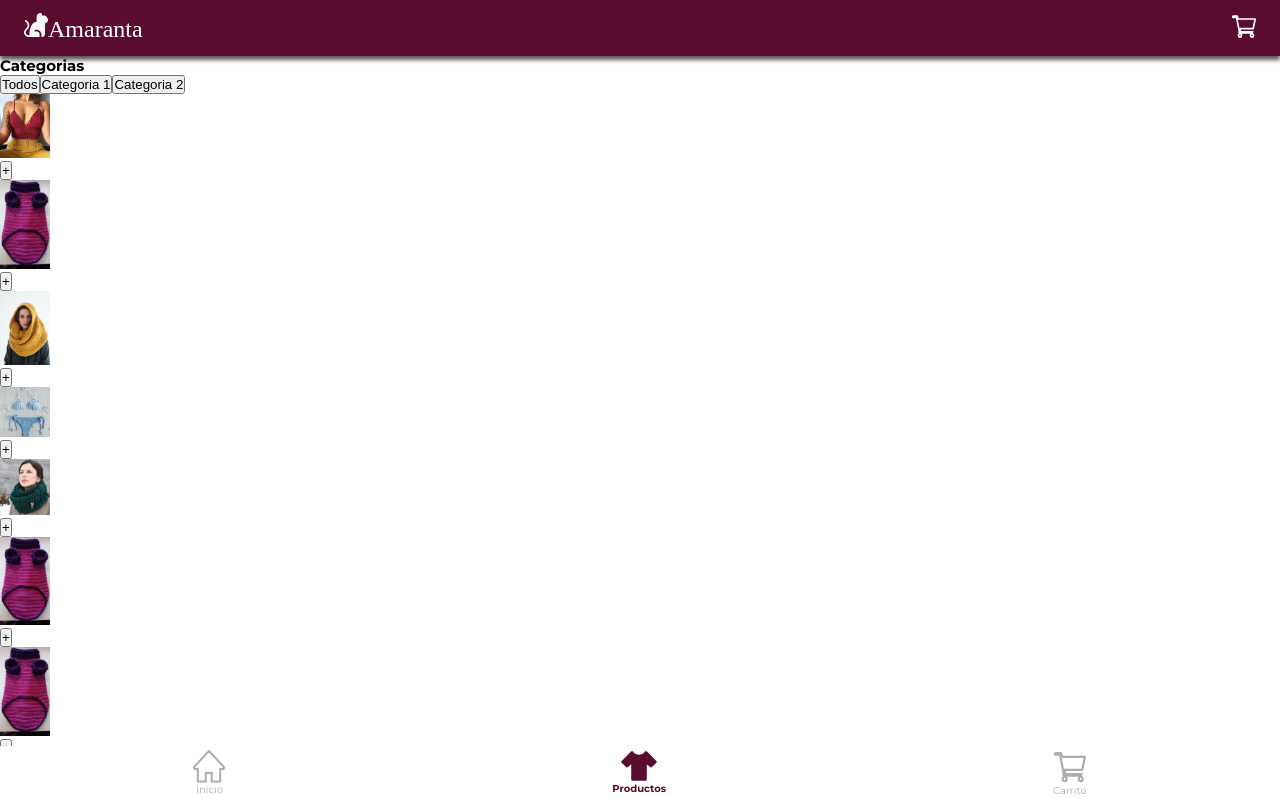
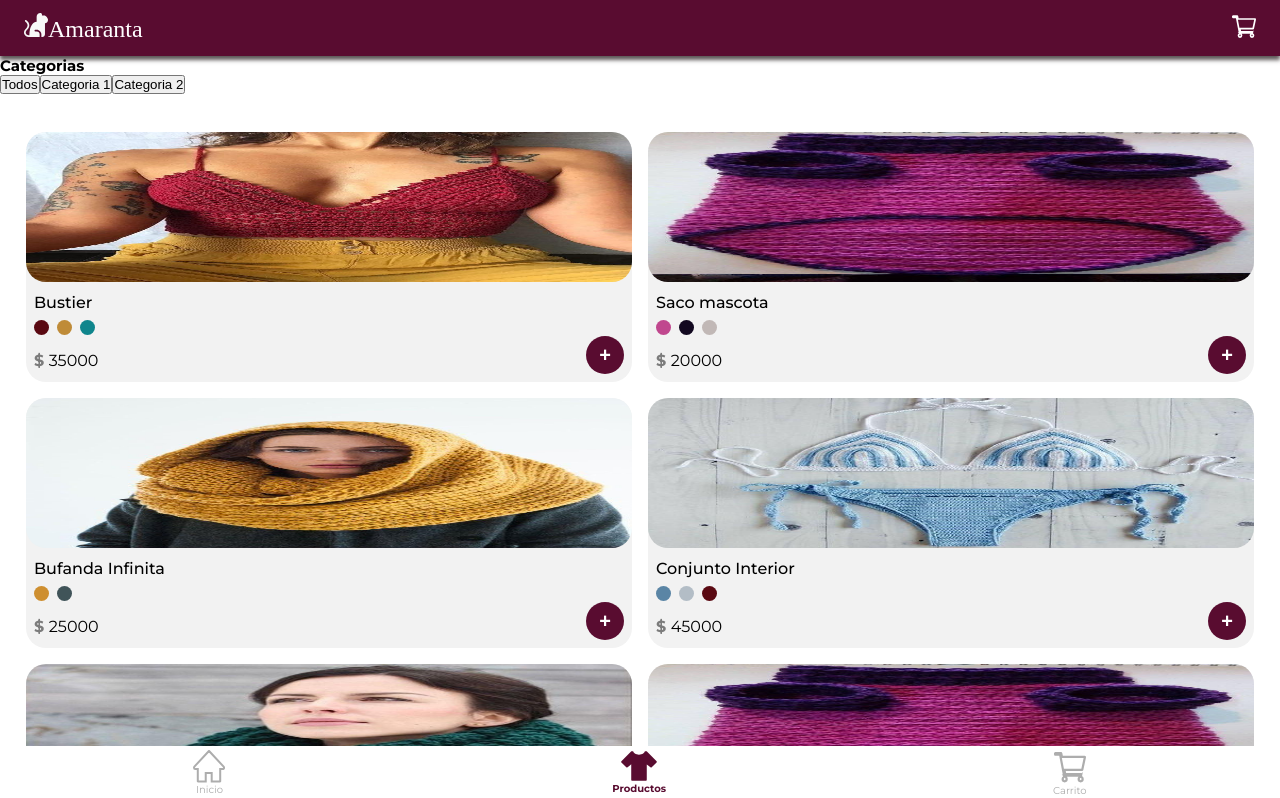
Before and after one commit to ourainbows/amaranta-store, a React (Create React App) app: page /productos in a window 1280 px wide. Shown: the top 798 px of the page. Built offline with nearby package versions, Linux system fonts and the light colour scheme; a web font is replaced by a local one.

Commit message:
Created styles for card product

```diff
--- a/src/components/AddToCart.jsx
+++ b/src/components/AddToCart.jsx
@@ -1,6 +1,8 @@
+import styles from "../styles/addToCart.module.css"
+
 function AddToCart() {
     return (
-        <button>+</button>
+        <button className={styles.add}>+</button>
     )
 }
 export {AddToCart}
--- a/src/components/CartSvg.jsx
+++ b/src/components/CartSvg.jsx
@@ -1,7 +1,7 @@
 function CartSvg() {
     return (
         <svg width="32" height="34" viewBox="0 0 29 28" fill="none" xmlns="http://www.w3.org/2000/svg">
-            <path d="M25.6113 16.4042L25.6113 16.4042C25.5752 16.5735 25.4602 16.617 25.4111 16.617H10.6521H9.44244L9.6699 17.805L9.99943 19.5262L10.1549 20.3381H10.9816H24.4957C24.5361 20.3381 24.5887 20.3549 24.639 20.4222C24.6905 20.4912 24.7201 20.5928 24.6959 20.707L24.4675 21.7804H22.1942H11.6391H9.30028L10.9161 23.4712C11.2618 23.833 11.4861 24.3476 11.4861 24.9318C11.4861 26.1062 10.6103 26.9437 9.66667 26.9437C8.723 26.9437 7.84722 26.1062 7.84722 24.9318C7.84722 24.1554 8.24236 23.5063 8.787 23.1717L9.37561 22.8101L9.2457 22.1316L5.70891 3.66L5.55344 2.84806H4.72675H1.20833C1.17301 2.84806 1.12889 2.83459 1.08396 2.78659C1.03797 2.73746 1 2.65875 1 2.55722V1.69666C1 1.59513 1.03797 1.51642 1.08396 1.46729C1.12889 1.41929 1.17301 1.40582 1.20833 1.40582H6.37038C6.41996 1.40582 6.53858 1.45122 6.57203 1.62597L6.57204 1.62602L7.03352 4.03612L7.18899 4.84806H8.01568H27.7912C27.8316 4.84806 27.8841 4.86487 27.9344 4.93218C27.986 5.00113 28.0156 5.10271 27.9913 5.21689L25.6113 16.4042ZM22.9172 23.4712L24.4488 21.8683L24.4181 22.0126L24.2596 22.7578L24.9359 23.1085C25.5357 23.4195 25.9861 24.1017 25.9861 24.9318C25.9861 26.1062 25.1103 26.9437 24.1667 26.9437C23.223 26.9437 22.3472 26.1062 22.3472 24.9318C22.3472 24.3476 22.5715 23.833 22.9172 23.4712Z" stroke="#ADADAD" stroke-width="2" />
+            <path d="M25.6113 16.4042L25.6113 16.4042C25.5752 16.5735 25.4602 16.617 25.4111 16.617H10.6521H9.44244L9.6699 17.805L9.99943 19.5262L10.1549 20.3381H10.9816H24.4957C24.5361 20.3381 24.5887 20.3549 24.639 20.4222C24.6905 20.4912 24.7201 20.5928 24.6959 20.707L24.4675 21.7804H22.1942H11.6391H9.30028L10.9161 23.4712C11.2618 23.833 11.4861 24.3476 11.4861 24.9318C11.4861 26.1062 10.6103 26.9437 9.66667 26.9437C8.723 26.9437 7.84722 26.1062 7.84722 24.9318C7.84722 24.1554 8.24236 23.5063 8.787 23.1717L9.37561 22.8101L9.2457 22.1316L5.70891 3.66L5.55344 2.84806H4.72675H1.20833C1.17301 2.84806 1.12889 2.83459 1.08396 2.78659C1.03797 2.73746 1 2.65875 1 2.55722V1.69666C1 1.59513 1.03797 1.51642 1.08396 1.46729C1.12889 1.41929 1.17301 1.40582 1.20833 1.40582H6.37038C6.41996 1.40582 6.53858 1.45122 6.57203 1.62597L6.57204 1.62602L7.03352 4.03612L7.18899 4.84806H8.01568H27.7912C27.8316 4.84806 27.8841 4.86487 27.9344 4.93218C27.986 5.00113 28.0156 5.10271 27.9913 5.21689L25.6113 16.4042ZM22.9172 23.4712L24.4488 21.8683L24.4181 22.0126L24.2596 22.7578L24.9359 23.1085C25.5357 23.4195 25.9861 24.1017 25.9861 24.9318C25.9861 26.1062 25.1103 26.9437 24.1667 26.9437C23.223 26.9437 22.3472 26.1062 22.3472 24.9318C22.3472 24.3476 22.5715 23.833 22.9172 23.4712Z" stroke="#ADADAD" strokeWidth="2" />
         </svg>
     )
 }
--- a/src/components/Catalog.jsx
+++ b/src/components/Catalog.jsx
@@ -1,16 +1,18 @@
 import { dataProducts } from "../data"
 import { Product } from "./Product"
+import styles from "../styles/catalog.module.css"
+
 
 function Catalog() {
     return (
-        <>
+        <main className={styles.containerCatalog}>
             {dataProducts.map(product => (
                 <Product
                     key={product.id}
                     product={product}
                 />
             ))}
-        </>
+        </main>
     )
 }
 
--- a/src/components/HomeSvg.jsx
+++ b/src/components/HomeSvg.jsx
@@ -1,7 +1,7 @@
 function HomeSvg() {
     return (
         <svg width="32" height="33" viewBox="0 0 32 33" fill="none" xmlns="http://www.w3.org/2000/svg">
-            <path d="M27.0808 31.4774H18.695V23.9784V22.9784H17.695H13.7416H12.7416V23.9784V31.4774H4.92057C4.90786 31.4774 4.88425 31.4739 4.85366 31.441C4.82184 31.4068 4.79102 31.3468 4.79102 31.2633V20.1197V19.1197H3.79102H2.25908C1.63214 19.1197 1 18.5477 1 17.6914C1 17.291 1.14978 16.9183 1.39551 16.654C1.3956 16.6539 1.39568 16.6539 1.39576 16.6538L15.9348 1.03708L15.9357 1.0361C15.9512 1.01945 15.9656 1.01044 15.9761 1.00578C15.9863 1.00122 15.9944 1 16.0007 1C16.0069 1 16.015 1.00122 16.0253 1.00578C16.0357 1.01044 16.0501 1.01945 16.0656 1.0361L16.0665 1.03708L30.6056 16.6538C30.6056 16.6539 30.6057 16.6539 30.6058 16.654C31.1311 17.2189 31.1311 18.1619 30.6077 18.7267L30.6063 18.7283C30.3662 18.9885 30.0547 19.1197 29.7422 19.1197H28.2103H27.2103V20.1197V31.2633C27.2103 31.3468 27.1795 31.4068 27.1477 31.441C27.1171 31.4739 27.0935 31.4774 27.0808 31.4774Z" stroke="#ADADAD" stroke-width="2" />
+            <path d="M27.0808 31.4774H18.695V23.9784V22.9784H17.695H13.7416H12.7416V23.9784V31.4774H4.92057C4.90786 31.4774 4.88425 31.4739 4.85366 31.441C4.82184 31.4068 4.79102 31.3468 4.79102 31.2633V20.1197V19.1197H3.79102H2.25908C1.63214 19.1197 1 18.5477 1 17.6914C1 17.291 1.14978 16.9183 1.39551 16.654C1.3956 16.6539 1.39568 16.6539 1.39576 16.6538L15.9348 1.03708L15.9357 1.0361C15.9512 1.01945 15.9656 1.01044 15.9761 1.00578C15.9863 1.00122 15.9944 1 16.0007 1C16.0069 1 16.015 1.00122 16.0253 1.00578C16.0357 1.01044 16.0501 1.01945 16.0656 1.0361L16.0665 1.03708L30.6056 16.6538C30.6056 16.6539 30.6057 16.6539 30.6058 16.654C31.1311 17.2189 31.1311 18.1619 30.6077 18.7267L30.6063 18.7283C30.3662 18.9885 30.0547 19.1197 29.7422 19.1197H28.2103H27.2103V20.1197V31.2633C27.2103 31.3468 27.1795 31.4068 27.1477 31.441C27.1171 31.4739 27.0935 31.4774 27.0808 31.4774Z" stroke="#ADADAD" strokeWidth="2" />
         </svg>
 
     )
--- a/src/components/Product.jsx
+++ b/src/components/Product.jsx
@@ -4,11 +4,25 @@ import { AddToCart } from "./AddToCart"
 function Product({ product }) {
     return (
         <div className={styles.containerProducts}>
-            <img src={product.image} alt={product.name} width="50"/>
-            <div>
-
+            <img src={product.image} alt={product.name} width="50" />
+            <div className={styles.containerProductsInfo}>
+                <span className={styles.productName}>{product.name}</span>
+                <div className={styles.colors}>
+                    {product.colors.map(color => (
+                        <div
+                            key={color}
+                            style={{
+                                backgroundColor: color
+                            }}
+                        ></div>
+                    ))
+                    }
+                </div>
+                <div className={styles.containerPriceButton}>
+                    <p><span>$ </span>{product.price}</p>
+                    <AddToCart />
+                </div>
             </div>
-            <AddToCart />
         </div>
     )
 }
--- a/src/components/ShirtSvg.jsx
+++ b/src/components/ShirtSvg.jsx
@@ -1,7 +1,7 @@
 function ShirtSvg() {
     return (
         <svg width="38" height="32" viewBox="0 0 22 18" fill="none" xmlns="http://www.w3.org/2000/svg">
-            <path d="M6.5 9.07V8.05457L5.69515 8.67369L4.39515 9.67369L4.3692 9.69364L4.34609 9.71681C4.30001 9.76297 4.24529 9.7996 4.18505 9.82459C4.1248 9.84958 4.06022 9.86244 3.995 9.86244C3.92978 9.86244 3.8652 9.84958 3.80496 9.82459C3.74471 9.7996 3.68999 9.76297 3.64392 9.71681L3.64393 9.71679L3.64039 9.71331L0.812036 6.93493C0.766415 6.8891 0.730191 6.83479 0.70541 6.77505C0.68042 6.7148 0.667557 6.65022 0.667557 6.585C0.667557 6.51978 0.68042 6.4552 0.70541 6.39495C0.7304 6.33471 0.767026 6.27999 0.813192 6.23392L0.813554 6.23355L6.54711 0.5H7.56814C7.71983 1.04595 8.11082 1.50155 8.59971 1.82823C9.23503 2.25275 10.0847 2.5 11 2.5C11.9153 2.5 12.765 2.25275 13.4003 1.82823C13.8892 1.50155 14.2802 1.04595 14.4319 0.5H15.4529L21.1864 6.23355C21.3812 6.42829 21.3812 6.74171 21.1864 6.93645L18.3591 9.76377C18.1631 9.9527 17.8441 9.95207 17.6489 9.76188L17.628 9.7415L17.6049 9.72369L16.3049 8.72369L15.5 8.10457V9.12V17C15.5 17.1326 15.4473 17.2598 15.3536 17.3536C15.2598 17.4473 15.1326 17.5 15 17.5H7C6.86739 17.5 6.74022 17.4473 6.64645 17.3536C6.55268 17.2598 6.5 17.1326 6.5 17V9.07Z" stroke="#ADADAD" stroke-width="1"  />
+            <path d="M6.5 9.07V8.05457L5.69515 8.67369L4.39515 9.67369L4.3692 9.69364L4.34609 9.71681C4.30001 9.76297 4.24529 9.7996 4.18505 9.82459C4.1248 9.84958 4.06022 9.86244 3.995 9.86244C3.92978 9.86244 3.8652 9.84958 3.80496 9.82459C3.74471 9.7996 3.68999 9.76297 3.64392 9.71681L3.64393 9.71679L3.64039 9.71331L0.812036 6.93493C0.766415 6.8891 0.730191 6.83479 0.70541 6.77505C0.68042 6.7148 0.667557 6.65022 0.667557 6.585C0.667557 6.51978 0.68042 6.4552 0.70541 6.39495C0.7304 6.33471 0.767026 6.27999 0.813192 6.23392L0.813554 6.23355L6.54711 0.5H7.56814C7.71983 1.04595 8.11082 1.50155 8.59971 1.82823C9.23503 2.25275 10.0847 2.5 11 2.5C11.9153 2.5 12.765 2.25275 13.4003 1.82823C13.8892 1.50155 14.2802 1.04595 14.4319 0.5H15.4529L21.1864 6.23355C21.3812 6.42829 21.3812 6.74171 21.1864 6.93645L18.3591 9.76377C18.1631 9.9527 17.8441 9.95207 17.6489 9.76188L17.628 9.7415L17.6049 9.72369L16.3049 8.72369L15.5 8.10457V9.12V17C15.5 17.1326 15.4473 17.2598 15.3536 17.3536C15.2598 17.4473 15.1326 17.5 15 17.5H7C6.86739 17.5 6.74022 17.4473 6.64645 17.3536C6.55268 17.2598 6.5 17.1326 6.5 17V9.07Z" stroke="#ADADAD" strokeWidth="1"  />
         </svg>
 
     )
--- a/src/data.js
+++ b/src/data.js
@@ -12,7 +12,7 @@ const dataProducts = [
     },
     {
         id: 2,
-        name: "Saco para mascota",
+        name: "Saco mascota",
         colors: ["#C0478E", "#120820", "#C1B8B6"],
         size: ["U"],
         price: 20000,
@@ -30,8 +30,8 @@ const dataProducts = [
     },
     {
         id: 4,
-        name: "Conjunto ropa Interior",
-        colors: ["#5A85A5", "#B3BDC6", "#BBBFC0"],
+        name: "Conjunto Interior",
+        colors: ["#5A85A5", "#B3BDC6", "#5A0912"],
         size: ["U", "S", "SX "],
         price: 45000,
         category: 1,
@@ -48,7 +48,7 @@ const dataProducts = [
     },
     {
         id: 6,
-        name: "Gorro para mascota",
+        name: "Gorro mascota",
         colors: ["#608BAC"],
         size: ["U"],
         price: 10000,
@@ -57,7 +57,7 @@ const dataProducts = [
     },
     {
         id: 7,
-        name: "Conjunto para mascota ",
+        name: "Conjunto mascota ",
         colors: ["#955E6B", "#A6A7A2"],
         size: ["U"],
         price: 25000,
--- a/src/pages/Home.jsx
+++ b/src/pages/Home.jsx
@@ -17,7 +17,7 @@ function Home() {
                 </div>
                 <p className={styles.aboutStore}>Lorem ipsum, dolor sit amet consectetur adipisicing elit. Suscipit exercitationem ipsum voluptatem est, aliquam totam modi non, error atque autem, dolor ut quaerat deleniti. Et harum illo ducimus porro iusto.
                     Quo eligendi fugit ut in neque provident libero quos, maiores fuga voluptate qui iste minima doloribus natus pariatur delectus sapiente aperiam. Quo hic magnam dolores, et nobis ratione quasi quidem?</p>
-                <ButtonProdcuts />
+                {/* <ButtonProdcuts /> */}
                 <GridImages />
                 <ButtonProdcuts />
                 <div className={styles.containerSeeTiktok}>
--- /dev/null
+++ b/src/styles/addToCart.module.css
@@ -0,0 +1,15 @@
+.add{
+    border-radius: 50%;
+    height: 3.8rem;
+    width: 3.8rem;
+    border: none;
+    color: var(--text-white);
+    font-weight: bold;
+    font-size: 2.0rem;
+    background-color: var(--main-color);
+
+    position: absolute;
+    bottom: 0;
+    right: .8rem;
+    bottom: .8rem;
+}
--- /dev/null
+++ b/src/styles/catalog.module.css
@@ -0,0 +1,5 @@
+.containerCatalog{
+    display: flex;
+    flex-wrap: wrap;
+        margin: 3.0rem 1.8rem;
+}
--- a/src/styles/product.module.css
+++ b/src/styles/product.module.css
@@ -0,0 +1,39 @@
+.containerProducts {
+  height: 25rem;
+  width: calc(50% - 1.6rem);
+  margin: 0.8rem;
+  background-color: #f2f2f2;
+  border-radius: 20px;
+  position: relative;
+}
+.containerProducts img {
+  width: 100%;
+  height: 60%;
+  border-radius: 20px;
+}
+.containerProductsInfo {
+  font-size: 1.6rem;
+  margin: 0.8rem;
+}
+.productName {
+  font-weight: 500;
+}
+.colors {
+  display: flex;
+  margin: 0.8rem 0 1.6rem 0;
+}
+.colors div {
+  width: 1.5rem;
+  height: 1.5rem;
+  border-radius: 50%;
+  margin-right: 0.8rem;
+}
+.containerPriceButton {
+  display: flex;
+  align-items: flex-end;
+  justify-content: space-between;
+}
+.containerPriceButton span {
+  font-weight: bold;
+  color: #7c7c7c;
+}
--- a/src/styles/products.module.css
+++ b/src/styles/products.module.css
@@ -1,3 +1,4 @@
 .mainProducts{
     margin-top: 5.6rem;
+    margin-bottom: calc(5.4rem + 3.0rem);
 }
```
